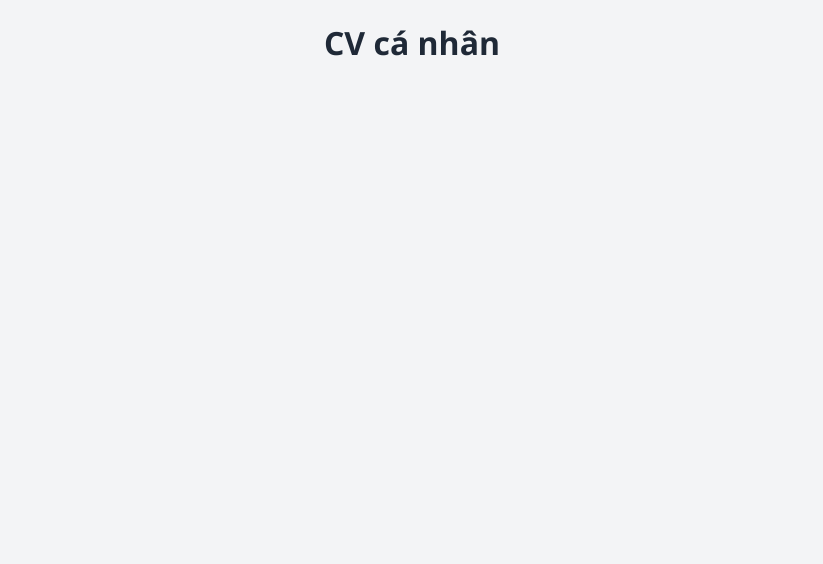
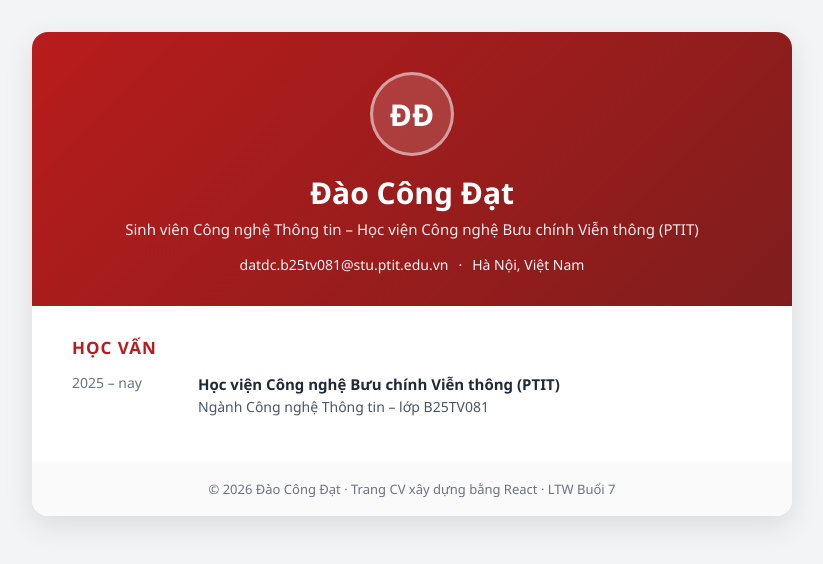
Before and after one commit to Datdaocong/B25DCTV081---BT7, a React (Vite) app: page / in a window 1280 px wide. Shown: the top 564 px of the page, without its empty margins (228-1051 px from the left). Built offline with nearby package versions, Linux system fonts and the light colour scheme.

Commit message:
Thêm component Header, Section (truyền nội dung qua children) và Footer

```diff
--- /dev/null
+++ b/src/App.css
@@ -0,0 +1,115 @@
+.page {
+  max-width: 760px;
+  margin: 32px auto;
+  background: #fff;
+  border-radius: 16px;
+  overflow: hidden;
+  box-shadow: 0 10px 30px rgba(0, 0, 0, 0.1);
+}
+
+/* ===== Header ===== */
+.header {
+  background: linear-gradient(135deg, #b91c1c, #7f1d1d);
+  color: #fff;
+  padding: 40px 40px 32px;
+  text-align: center;
+}
+
+.avatar {
+  width: 84px;
+  height: 84px;
+  margin: 0 auto 16px;
+  display: flex;
+  align-items: center;
+  justify-content: center;
+  border-radius: 50%;
+  border: 3px solid rgba(255, 255, 255, 0.5);
+  background: rgba(255, 255, 255, 0.15);
+  font-size: 30px;
+  font-weight: 700;
+}
+
+.header h1 {
+  margin: 0 0 6px;
+  font-size: 30px;
+}
+
+.header-title {
+  margin: 0 0 16px;
+  font-size: 15px;
+  opacity: 0.9;
+}
+
+.contact {
+  list-style: none;
+  margin: 0;
+  padding: 0;
+  display: flex;
+  flex-wrap: wrap;
+  justify-content: center;
+  font-size: 14px;
+  opacity: 0.95;
+}
+
+.contact li + li::before {
+  content: "·";
+  margin: 0 10px;
+}
+
+/* ===== Section ===== */
+.page-main {
+  padding: 8px 40px 24px;
+}
+
+.section {
+  padding: 22px 0;
+  border-bottom: 1px solid #f1f1f1;
+}
+
+.section:last-child {
+  border-bottom: none;
+}
+
+.section-title {
+  margin: 0 0 14px;
+  font-size: 17px;
+  letter-spacing: 1px;
+  text-transform: uppercase;
+  color: #b91c1c;
+}
+
+/* ===== Học vấn ===== */
+.edu-row {
+  display: flex;
+  gap: 16px;
+  margin-bottom: 12px;
+}
+
+.edu-row:last-child {
+  margin-bottom: 0;
+}
+
+.edu-time {
+  min-width: 110px;
+  color: #6b7280;
+  font-size: 14px;
+}
+
+.edu-row strong {
+  font-size: 15px;
+}
+
+.edu-row p {
+  margin: 2px 0 0;
+  color: #4b5563;
+  font-size: 14px;
+}
+
+/* ===== Footer ===== */
+.footer {
+  padding: 18px;
+  text-align: center;
+  font-size: 13px;
+  color: #6b7280;
+  background: #fafafa;
+}
--- a/src/App.jsx
+++ b/src/App.jsx
@@ -1,3 +1,44 @@
+import Header from "./components/Header.jsx";
+import Section from "./components/Section.jsx";
+import Footer from "./components/Footer.jsx";
+import "./App.css";
+
+// Dữ liệu tạm thời đặt trong App – commit sau sẽ tách ra file riêng
+const profile = {
+  name: "Đào Công Đạt",
+  title: "Sinh viên Công nghệ Thông tin – Học viện Công nghệ Bưu chính Viễn thông (PTIT)",
+  contacts: ["datdc.b25tv081@stu.ptit.edu.vn", "Hà Nội, Việt Nam"],
+};
+
+const education = [
+  {
+    time: "2025 – nay",
+    school: "Học viện Công nghệ Bưu chính Viễn thông (PTIT)",
+    detail: "Ngành Công nghệ Thông tin – lớp B25TV081",
+  },
+];
+
 export default function App() {
-  return <h1 style={{ textAlign: "center" }}>CV cá nhân</h1>;
+  return (
+    <div className="page">
+      <Header profile={profile} />
+
+      <main className="page-main">
+        {/* Section là khung chung – nội dung bên trong truyền qua children */}
+        <Section title="Học vấn">
+          {education.map((item) => (
+            <div className="edu-row" key={item.school}>
+              <span className="edu-time">{item.time}</span>
+              <div>
+                <strong>{item.school}</strong>
+                <p>{item.detail}</p>
+              </div>
+            </div>
+          ))}
+        </Section>
+      </main>
+
+      <Footer name={profile.name} />
+    </div>
+  );
 }
--- /dev/null
+++ b/src/components/Footer.jsx
@@ -0,0 +1,8 @@
+// Footer – chân trang CV
+export default function Footer({ name }) {
+  return (
+    <footer className="footer">
+      © 2026 {name} · Trang CV xây dựng bằng React · LTW Buổi 7
+    </footer>
+  );
+}
--- /dev/null
+++ b/src/components/Header.jsx
@@ -0,0 +1,18 @@
+// Header – đầu trang CV: avatar chữ cái, họ tên, nghề nghiệp và liên hệ
+export default function Header({ profile }) {
+  const words = profile.name.split(" ");
+  const initials = (words[0][0] + words[words.length - 1][0]).toUpperCase();
+
+  return (
+    <header className="header">
+      <div className="avatar">{initials}</div>
+      <h1>{profile.name}</h1>
+      <p className="header-title">{profile.title}</p>
+      <ul className="contact">
+        {profile.contacts.map((c) => (
+          <li key={c}>{c}</li>
+        ))}
+      </ul>
+    </header>
+  );
+}
--- /dev/null
+++ b/src/components/Section.jsx
@@ -0,0 +1,11 @@
+// Section – khung mục dùng chung của CV.
+// Tiêu đề nhận qua props, nội dung bên trong nhận qua props.children
+// (mọi thứ viết giữa <Section> và </Section>)
+export default function Section({ title, children }) {
+  return (
+    <section className="section">
+      <h2 className="section-title">{title}</h2>
+      <div className="section-body">{children}</div>
+    </section>
+  );
+}
```
